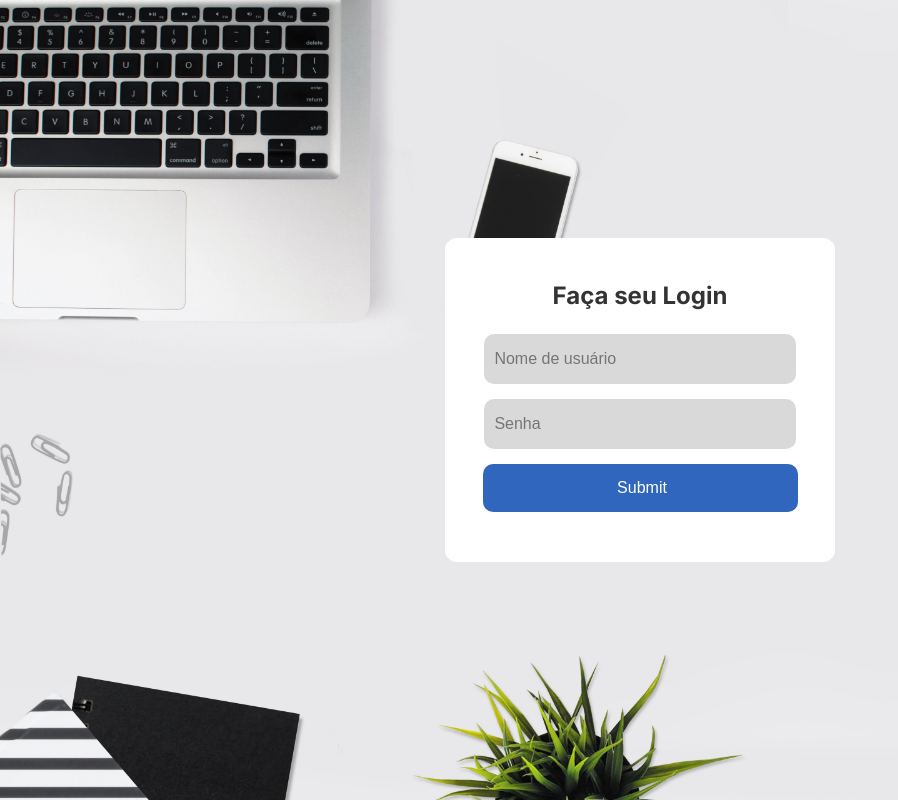
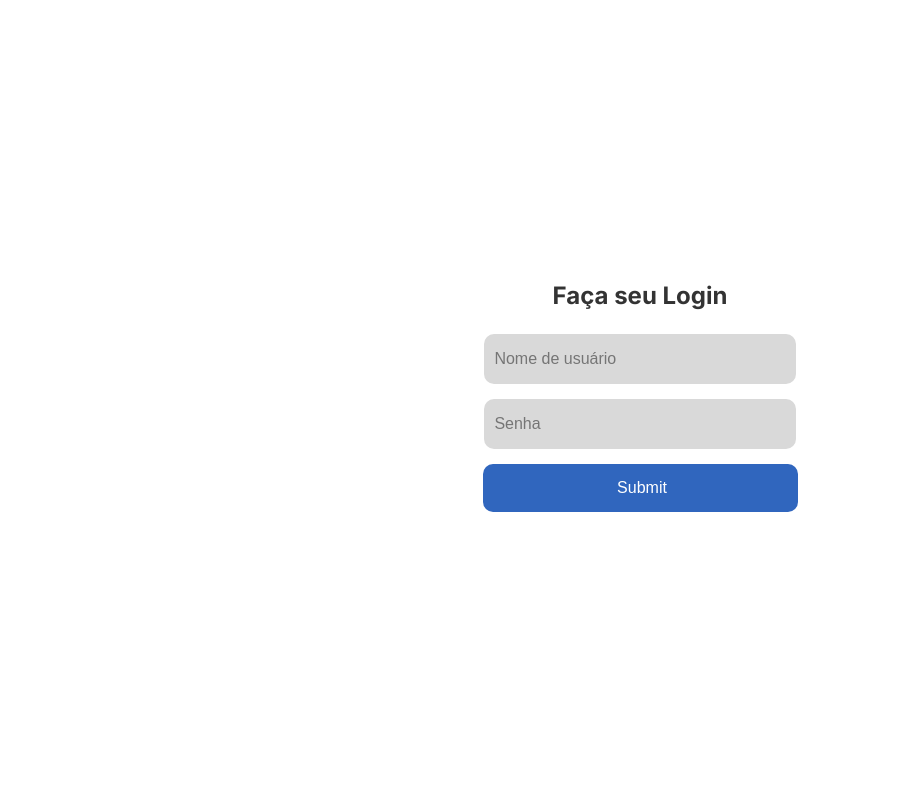
Before and after one commit to Hitallo-moreira/tela-login, a React (Vite) app: page / in a window 1280 px wide. Shown: the whole page, without its empty margins (0-898 px from the left). Built offline with nearby package versions, Linux system fonts and the light colour scheme.

Commit message:
feat: change form style

```diff
--- a/src/styles/form.scss
+++ b/src/styles/form.scss
@@ -7,7 +7,7 @@ $layout-breakpoint-medium: 768px;
 
 body {
     background-color: $white;
-    background-image: url('../assets/background.jpg');
+    // background-image: url('../assets/background.jpg');
     background-size: cover;
     background-position: center;
     background-repeat: no-repeat;
```
